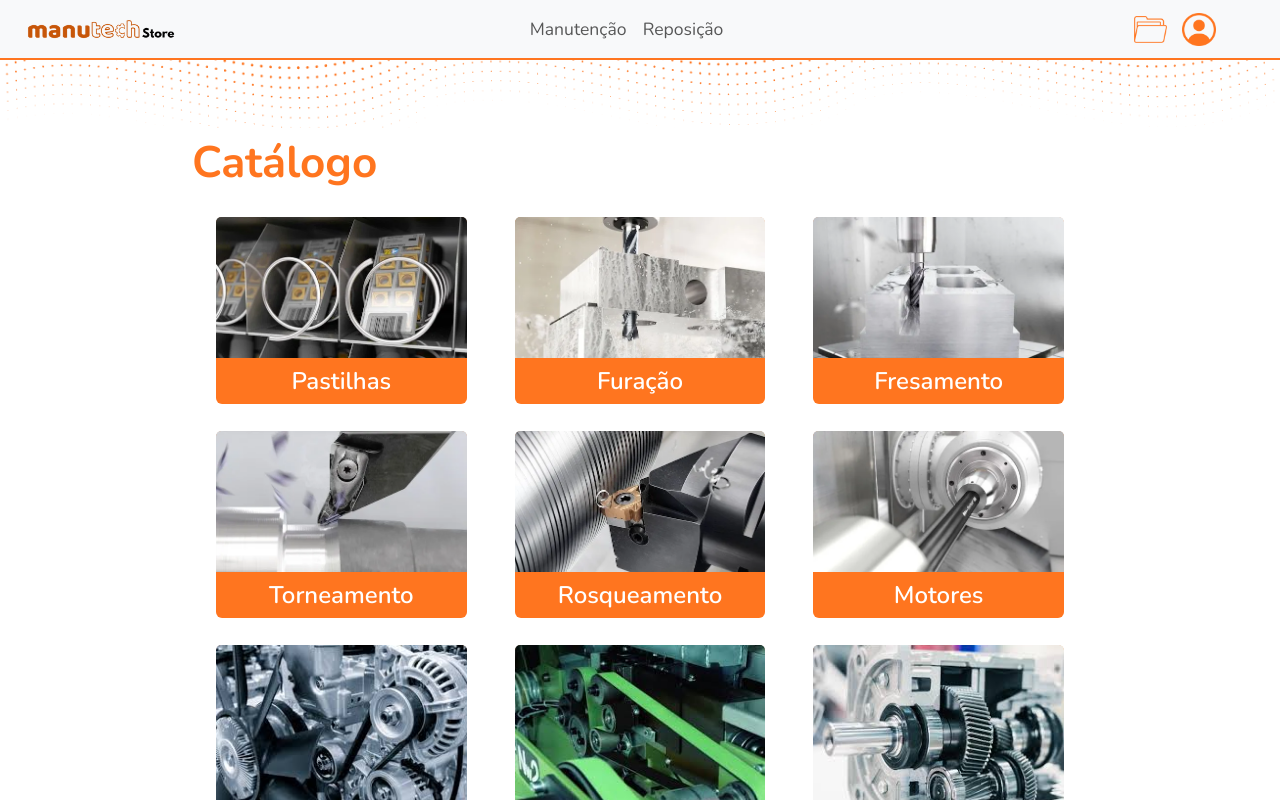
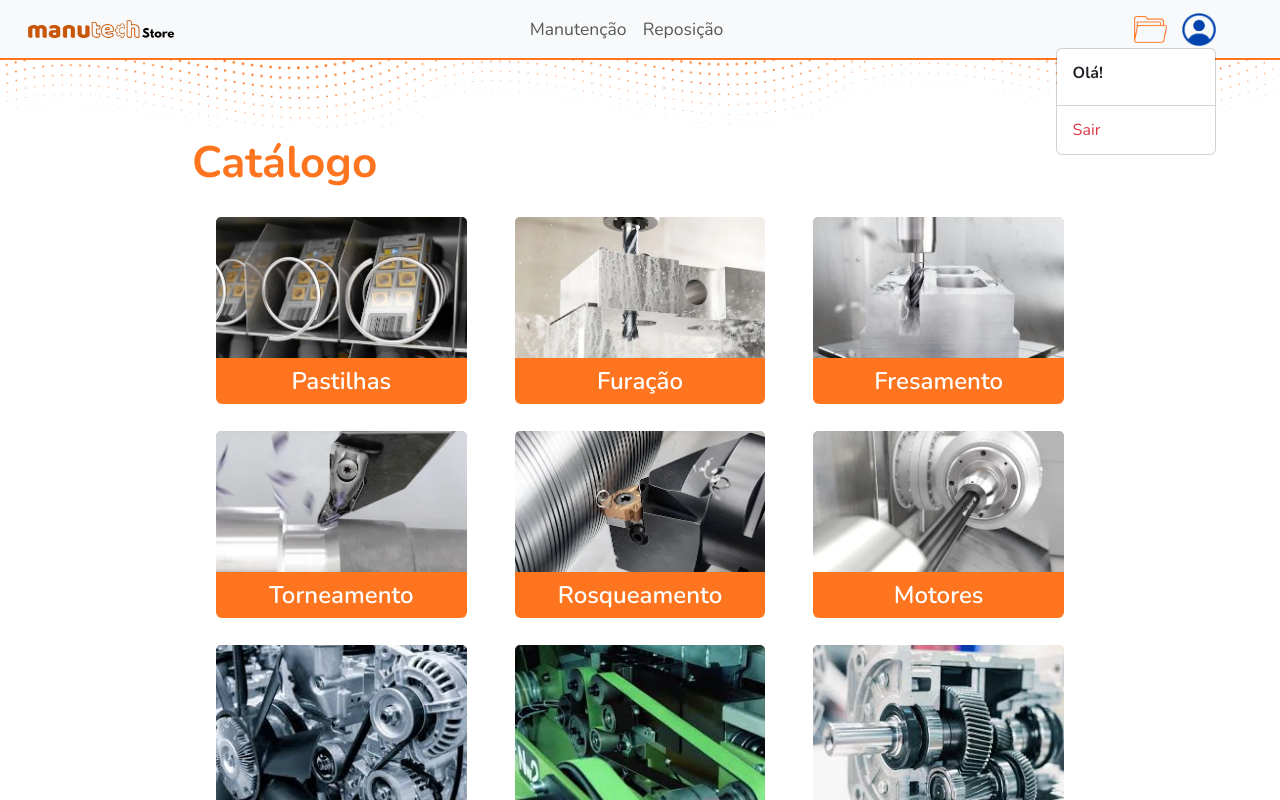
Before and after one commit to Z3rOoO/manuTech, a plain HTML site: page public/html/catalogo.html in a window 1280 px wide. Both pictures are taken after a click on the button 1198 px from the left and 29 px from the top of the page. Shown: the top 800 px of the page. Drawn offline with nearby package versions, Linux system fonts and the light colour scheme.

Commit message:
ADD dropdown menu for user session management in carrinho.html, catalogo.html, and chat.html

```diff
--- a/public/html/catalogo.html
+++ b/public/html/catalogo.html
@@ -42,9 +42,26 @@
             <div class="header-icons">
                 <a href="#"><img src="../images/icons/icon-solicitacoes-orange.png" class="icons-header"
                         style="margin-top: 10%;"></a>
-                <a href="#" style="margin-left: 15%;"><img src="../images/icons/icon-perfil-orange.png"
-                        class="icons-header"></a>
-            </div>
+
+                                <!-- fazer o menu suspenso para sair do login e voltar para o index/ substituir o icone azul-->
+               <div class="dropdown" style="display: inline-block; margin-left: 15%;">
+    <a href="#" role="button" data-bs-toggle="dropdown" aria-expanded="false">
+        <img src="../images/icons/perfil-azul.png" class="icons-header">
+    </a>
+
+   <ul class="dropdown-menu dropdown-menu-end">
+    <li><span class="dropdown-item-text fw-bold" id="nome-usuario-menu">Olá!</span></li>
+
+    <li><span class="dropdown-item-text text-muted small" id="cargo-usuario-menu" style="font-size: 0.85em;"></span></li>
+
+    <li><hr class="dropdown-divider"></li>
+    <li>
+        <a class="dropdown-item text-danger" href="#" onclick="fazerLogout()">Sair</a>
+    </li>
+</ul>
+    </ul>
+</div>
+                        <!-- fazer o menu suspenso para sair do login e voltar para o index-->
         </nav>
     </header>
 
@@ -186,5 +203,5 @@
         integrity="sha384-BBtl+eGJRgqQAUMxJ7pMwbEyER4l1g+O15P+16Ep7Q9Q+zqX6gSbd85u4mG4QzX+"
         crossorigin="anonymous"></script>
 </body>
-
+<script src="../js/sessao.js"></script> <!--script para o sair da sessao -->
 </html>
```
Also changed, not shown: public/html/carrinho.html (+1 -1 lines), public/html/chat.html (+21 -4 lines).
